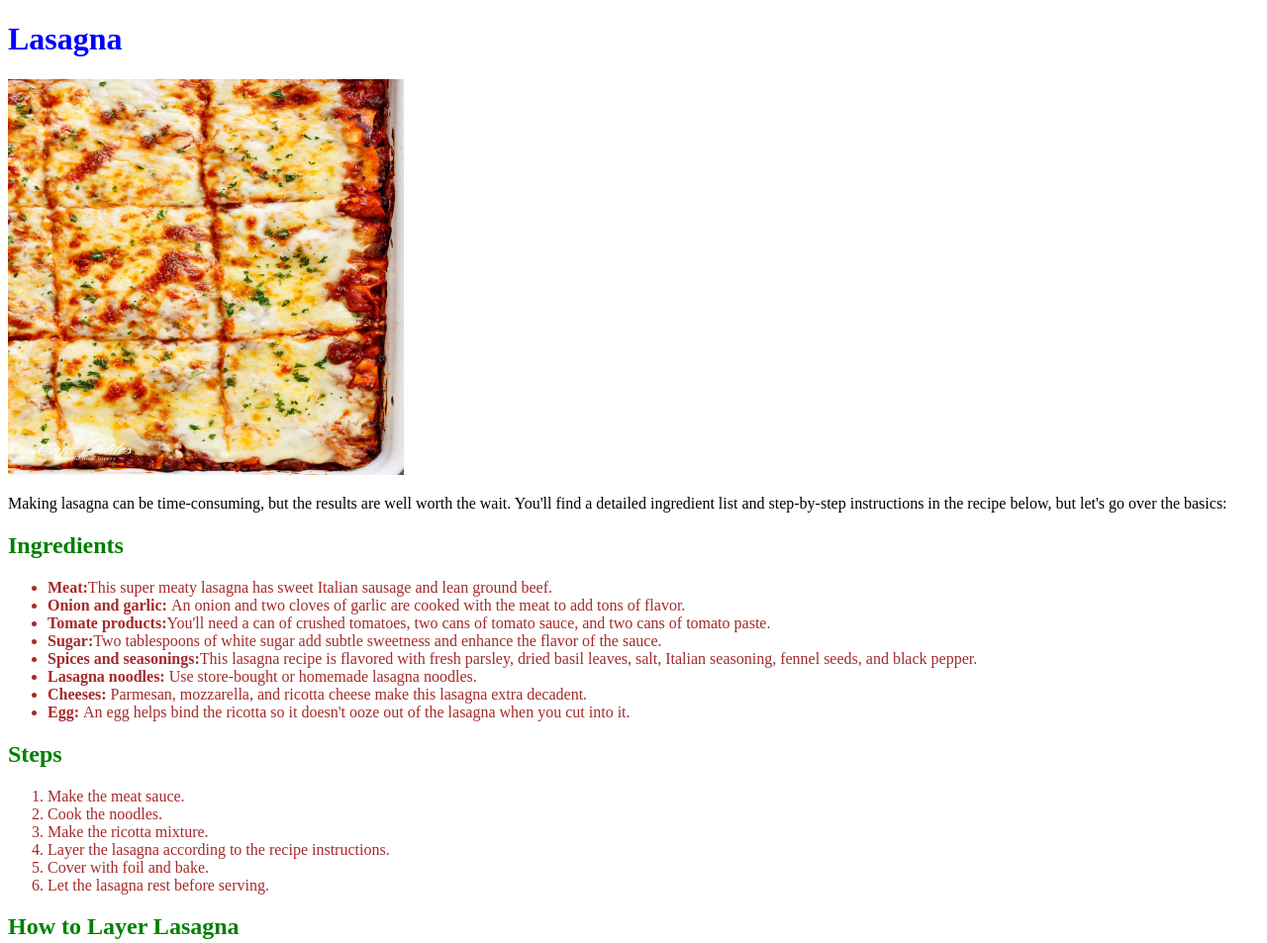
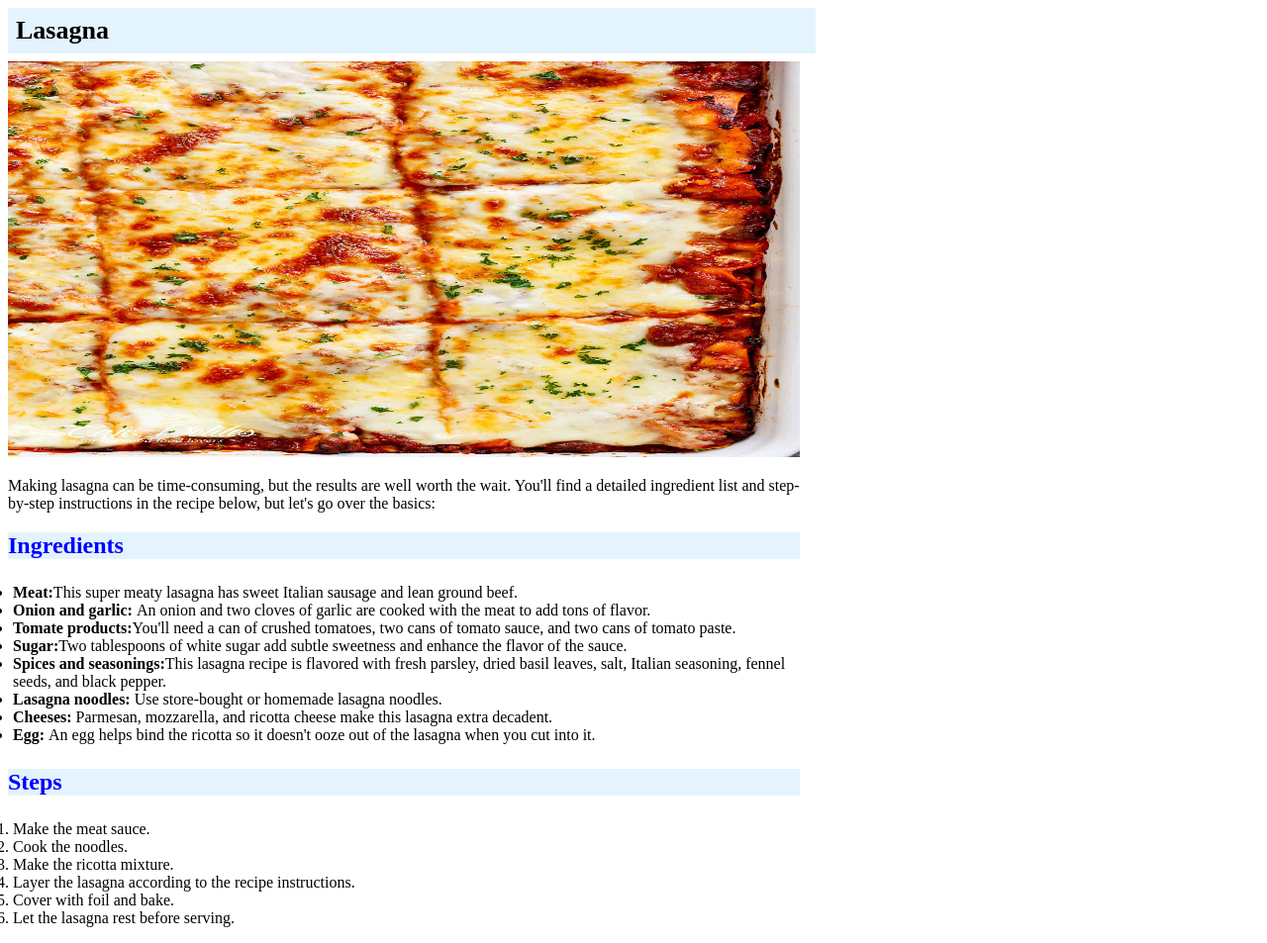
Before and after one commit to SleepingDoggy/odin-recipes, a plain HTML site: page recipes/lasagna.html in a window 1280 px wide. Shown: the top 953 px of the page at 99% size. Drawn offline with Linux system fonts and the light colour scheme.

Commit message:
Added box model

```diff
--- a/recipes/style.css
+++ b/recipes/style.css
@@ -1,19 +1,35 @@
+*{
+    width:800px;
+    background: #fff;
+}
+
 h1{
+    color: black;
+    background: #e3f4ff;
+    font-family: 'Times New Roman', Times, serif;
+    margin: 8px auto;
+    font-size: 26px;
+    padding: 8px;
+}
+
+h2{
+    background: #e3f4ff;
     color: blue;
     font-family: 'Times New Roman', Times, serif;
 }
 
-h2{
-    color: green;
+ul{
+    /* background: #e3f4ff; */
     font-family: 'Times New Roman', Times, serif;
-}
-
-ul{
-    font-family: 'Times New Roman', Times, serif;
-    color: brown;
+    /* color: white; */
+    /* border: 1px solid black; */
+    padding: 5px;
 }
 
 ol{
+    /* background: #e3f4ff; */
     font-family: 'Times New Roman', Times, serif;
-    color: brown;
+    /* color: white; */
+    /* border: 1px solid black; */
+    padding: 5px;
 }
--- a/style.css
+++ b/style.css
@@ -1,9 +1,18 @@
 h1{
     color: blue;
     font-family: 'Times New Roman', Times, serif;
+    /* width: 400px; */
+    background: #fff;
+    padding: 8px;
+    margin: 16px auto;
 }
 
 ul{
-    background-color: bisque;
+    /* background-color: bisque; */
     font-family: 'Times New Roman', Times, serif;
+    /* width: 400px; */
+    background: #fff;
+    padding: 28px;
+    margin: 32px auto;
+    border: 5px solid red;
 }
```
